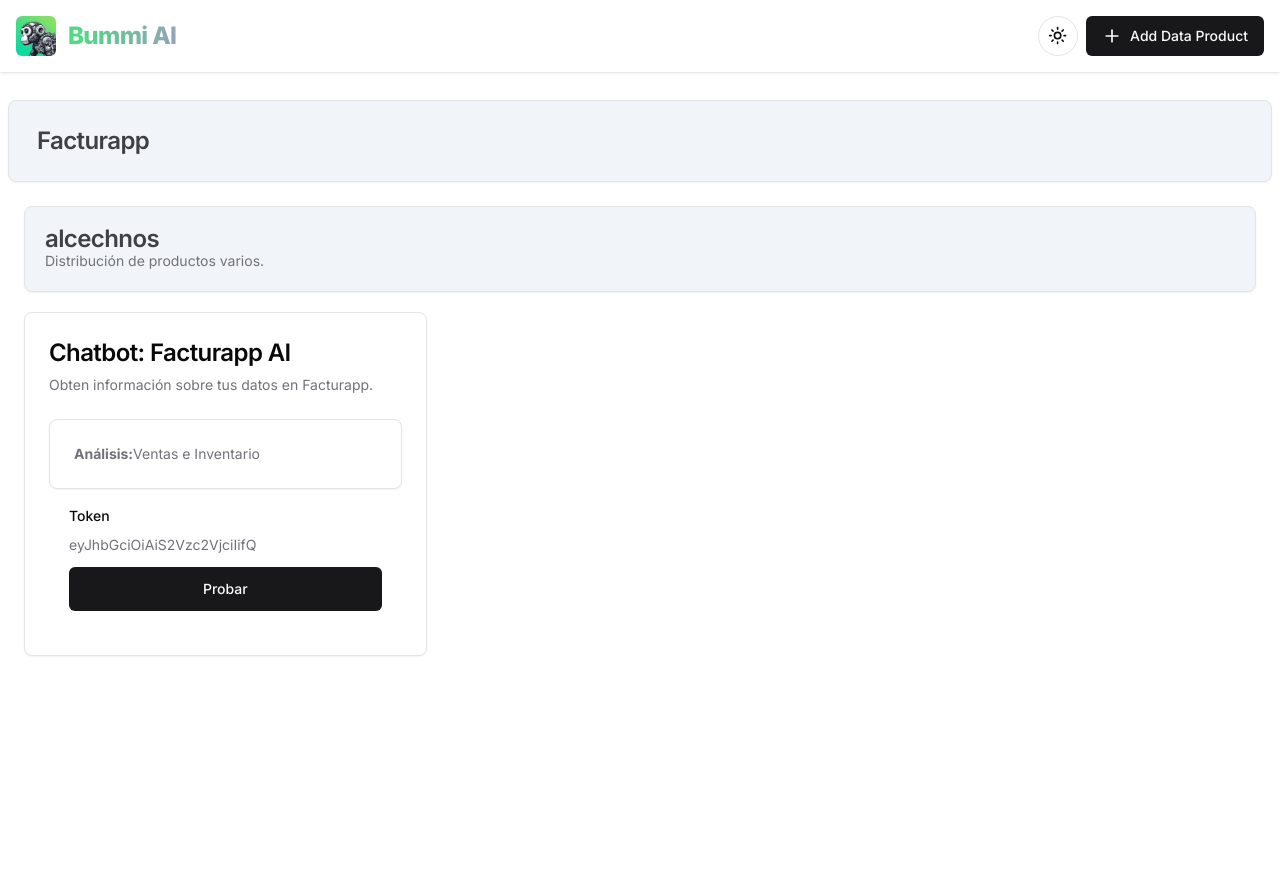
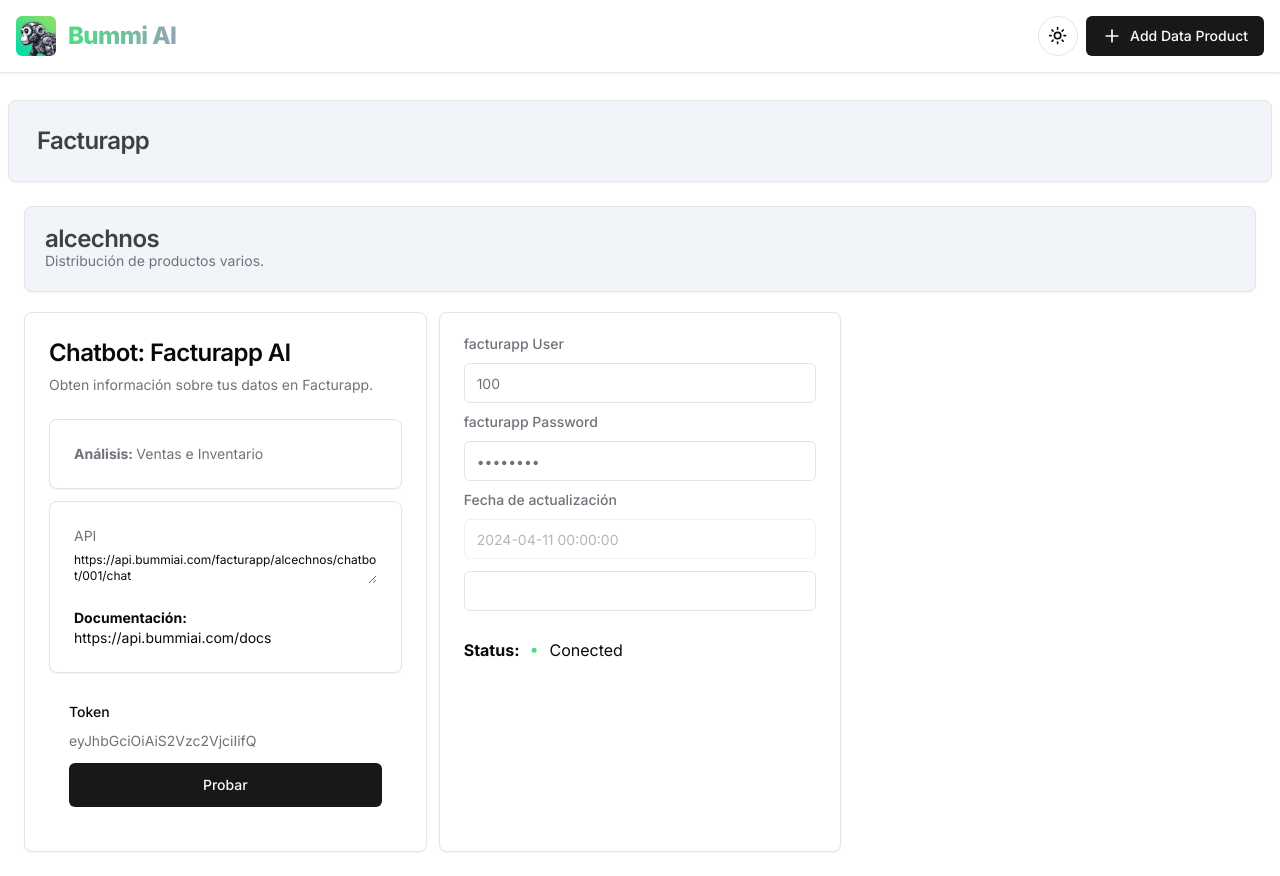
Before and after one commit to leonardoburbanov/bummiai_fr, a Next.js app: page /chatbots/alcechnos in a window 1280 px wide. Before the commit the page ends 800 px from the top, so only its background shows below. Built offline with nearby package versions, Linux system fonts and the light colour scheme.

Commit message:
Frontend improvements

```diff
--- a/package.json
+++ b/package.json
@@ -16,6 +16,7 @@
     "@radix-ui/react-dialog": "^1.0.5",
     "@radix-ui/react-label": "^2.0.2",
     "@radix-ui/react-slot": "^1.0.2",
+    "@radix-ui/react-toggle": "^1.0.3",
     "ai": "^3.0.16",
     "class-variance-authority": "^0.7.0",
     "clsx": "^2.1.0",
--- a/src/components/AIChatBox.tsx
+++ b/src/components/AIChatBox.tsx
@@ -52,42 +52,14 @@
   return (
     <div
       className={cn(
-        "bottom-0 right-0 z-10 w-full max-w-[500px] p-1 xl:right-36",
+        "bottom-0 right-0 z-10 w-full max-w-[400px] p-1 xl:right-36",
         open ? "fixed" : "hidden"
       )}
     >
       <button onClick={onClose} className="mb-1 ms-auto block">
         <XCircle size={30} />
       </button>
-      <div className="flex h-[800px] flex-col rounded border bg-background p-3 gap-3">
-        <Card>
-          <CardHeader>
-            <CardTitle>API</CardTitle>
-            <CardDescription>
-              https://api.bummiai.com/facturapp/alcechnos/chatbot/001/chat
-            </CardDescription>
-          </CardHeader>
-          <CardContent>
-            <p className="text-sm">
-              <b>Documentación:</b> https://api.bummiai.com/docs
-            </p>
-          </CardContent>
-        </Card>
-        <Card>
-          <CardHeader>
-            <CardDescription>
-              <p><b>facturapp User:</b> 100</p>
-              <p><b>facturapp Password:</b> ********</p>
-              <p><b>Fecha de actualización:</b> 2024-04-11 00:00:00</p>
-            </CardDescription>
-          </CardHeader>
-          <CardContent>
-            <p className="text-sm">
-              <b>Status:</b> Conected <ToggleRight color="#4ade80"/>
-            </p>
-
-          </CardContent>
-        </Card>
+      <div className="flex h-[620px] flex-col rounded border bg-background p-3 gap-3">
         <div className="mt-3 h-full overflow-y-auto px-3" ref={scrollRef}>
           {/* {JSON.stringify(messages)} */}
           {messages.map((message) => (
@@ -143,11 +115,11 @@
                   variant="outline"
                   onClick={() => {
                     setInput(
-                      "¿Qué productos tienen alertas de abastecimiento?"
+                      "¿Qué productos tienen alertas?"
                     );
                   }}
                 >
-                  ¿Qué productos tienen alertas de abastecimiento?
+                  <p>¿Qué productos tienen alertas?</p>
                 </Button>
               </div>
             </div>
--- a/src/components/ChatbotCard.tsx
+++ b/src/components/ChatbotCard.tsx
@@ -12,6 +12,8 @@
 import { Label } from "./ui/label";
 import AIChatBox from "./AIChatBox";
 import { Button } from "./ui/button";
+import { Dot, ToggleRight } from "lucide-react";
+import { Toggle } from "./ui/toggle";
 
 interface ChatBotProps {
   chatbot: {
@@ -20,35 +22,76 @@
 }
 
 export default function ChatBotCard({ chatbot }: ChatBotProps) {
-    const [chatBoxOpen, setChatBoxOpen] = useState(false)
+  const [chatBoxOpen, setChatBoxOpen] = useState(false);
+  const [toogleTouch, setToogleTouch] = useState(false);
   return (
     <>
-      <Card className="cursor-pointer hover:shadow-lg transition-shadow dark:hover:shadow-md dark:hover:shadow-zinc-400" onClick={() => setChatBoxOpen(true)}>
+      <Card
+        className="cursor-pointer hover:shadow-lg transition-shadow dark:hover:shadow-md dark:hover:shadow-zinc-400"
+        onClick={() => setChatBoxOpen(true)}
+      >
         <CardHeader>
           <CardTitle className="text-2xl">Chatbot: {chatbot.name}</CardTitle>
           <CardDescription>
             Obten información sobre tus datos en Facturapp.
           </CardDescription>
         </CardHeader>
-        <CardContent>
+        <CardContent className="flex flex-col gap-3">
           <Card>
             <CardHeader>
               <CardDescription>
-                    <b>Análisis:</b>Ventas e Inventario
+                <b>Análisis: </b>Ventas e Inventario
               </CardDescription>
             </CardHeader>
           </Card>
+          <Card>
+            <CardHeader>
+              <CardDescription>API</CardDescription>
+              <textarea className="w-auto text-xs">
+                https://api.bummiai.com/facturapp/alcechnos/chatbot/001/chat
+              </textarea>
+            </CardHeader>
+            <CardContent>
+              <p className="text-sm">
+                <b>Documentación:</b> https://api.bummiai.com/docs
+              </p>
+            </CardContent>
+          </Card>
+
           <div className="m-5 flex flex-col gap-3">
             <Label>Token</Label>
-            <p className="text-sm text-muted-foreground">eyJhbGciOiAiS2Vzc2VjciIifQ</p>
+            <p className="text-sm text-muted-foreground">
+              eyJhbGciOiAiS2Vzc2VjciIifQ
+            </p>
             <Button size="lg" onClick={() => setChatBoxOpen(true)}>
               Probar
             </Button>
           </div>
-
         </CardContent>
       </Card>
-      <AIChatBox open={chatBoxOpen} onClose={()=>setChatBoxOpen(false)} />
+      <Card>
+        <CardHeader>
+          <CardDescription className="flex flex-col gap-3">
+            <Label htmlFor="facturappUser">facturapp User</Label>
+            <Input id="facturappUser" defaultValue={100} />
+            <Label htmlFor="facturappPassword">facturapp Password</Label>
+            <Input
+              id="facturappPassword"
+              defaultValue={12341234}
+              type="password"
+            />
+            <Label htmlFor="fechaActualizacion">Fecha de actualización</Label>
+            <Input id="fechaActualizacion" disabled defaultValue={'2024-04-11 00:00:00'} />
+            <Toggle variant="outline" onClick={() => setToogleTouch(true)}>{toogleTouch}</Toggle>
+          </CardDescription>
+        </CardHeader>
+        <CardContent>
+          <div className="flex items-center">
+            <b>Status:</b> <Dot color="#4ade80" size={30} /> Conected
+          </div>
+        </CardContent>
+      </Card>
+      <AIChatBox open={chatBoxOpen} onClose={() => setChatBoxOpen(false)} />
     </>
   );
 }
--- /dev/null
+++ b/src/components/ui/toggle.tsx
@@ -0,0 +1,45 @@
+"use client"
+
+import * as React from "react"
+import * as TogglePrimitive from "@radix-ui/react-toggle"
+import { cva, type VariantProps } from "class-variance-authority"
+
+import { cn } from "@/lib/utils"
+
+const toggleVariants = cva(
+  "inline-flex items-center justify-center rounded-md text-sm font-medium ring-offset-background transition-colors hover:bg-muted hover:text-muted-foreground focus-visible:outline-none focus-visible:ring-2 focus-visible:ring-ring focus-visible:ring-offset-2 disabled:pointer-events-none disabled:opacity-50 data-[state=on]:bg-accent data-[state=on]:text-accent-foreground",
+  {
+    variants: {
+      variant: {
+        default: "bg-transparent",
+        outline:
+          "border border-input bg-transparent hover:bg-accent hover:text-accent-foreground",
+      },
+      size: {
+        default: "h-10 px-3",
+        sm: "h-9 px-2.5",
+        lg: "h-11 px-5",
+      },
+    },
+    defaultVariants: {
+      variant: "default",
+      size: "default",
+    },
+  }
+)
+
+const Toggle = React.forwardRef<
+  React.ElementRef<typeof TogglePrimitive.Root>,
+  React.ComponentPropsWithoutRef<typeof TogglePrimitive.Root> &
+    VariantProps<typeof toggleVariants>
+>(({ className, variant, size, ...props }, ref) => (
+  <TogglePrimitive.Root
+    ref={ref}
+    className={cn(toggleVariants({ variant, size, className }))}
+    {...props}
+  />
+))
+
+Toggle.displayName = TogglePrimitive.Root.displayName
+
+export { Toggle, toggleVariants }
```
Also changed, not shown: 1 other file (tests, documents, lock files or other folders). Lines whose indentation alone changed are shown as unchanged.
